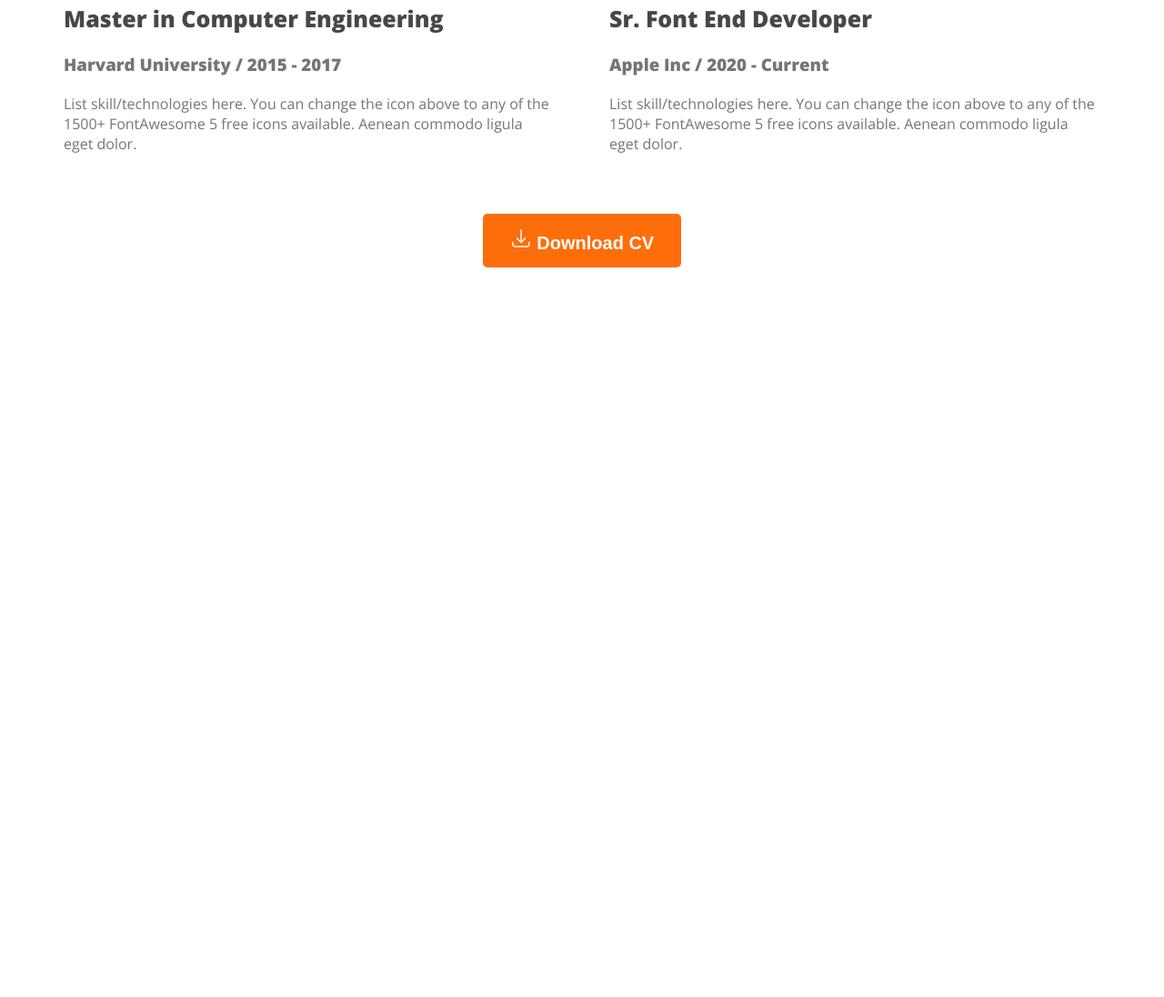
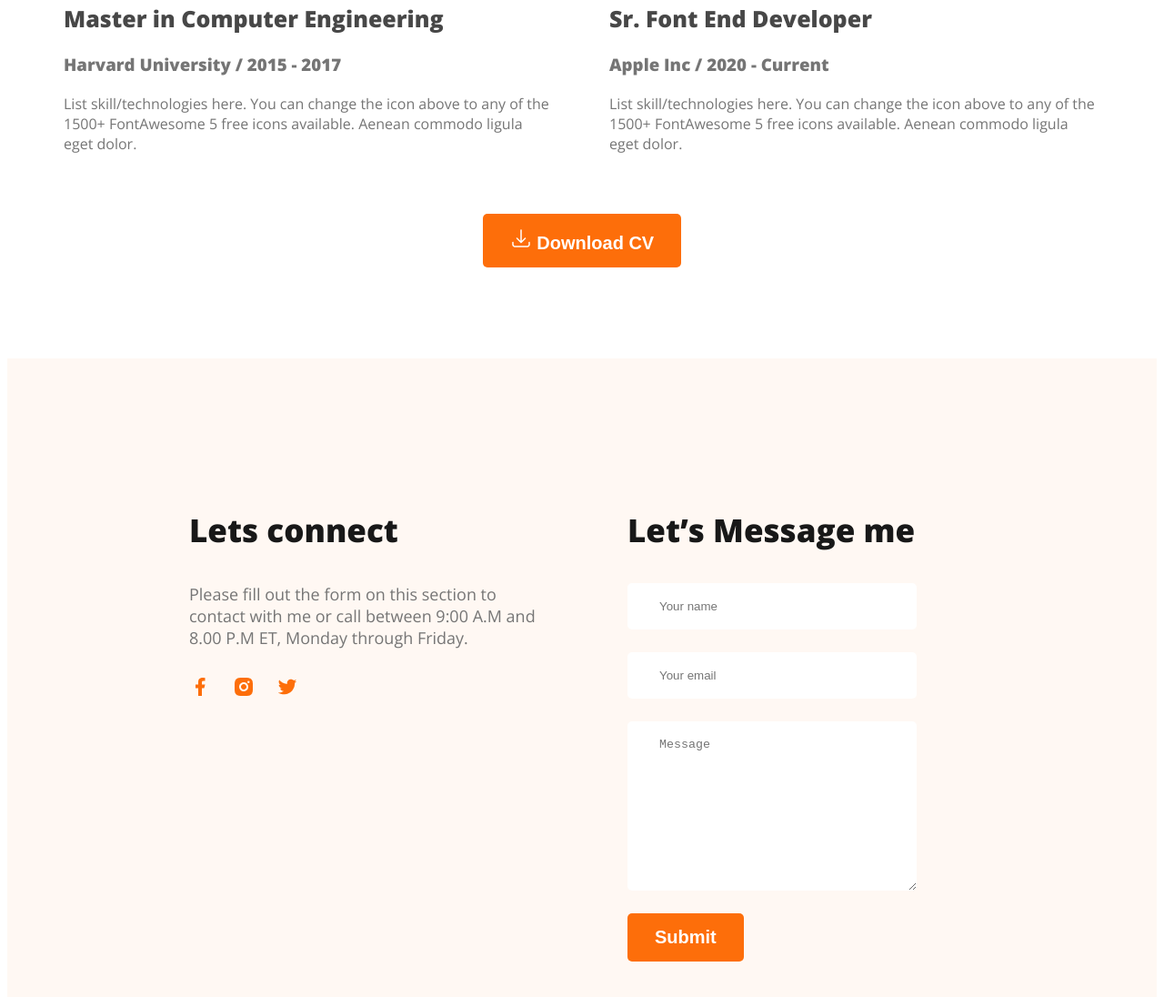
Before and after one commit to Rashed6577/developer-portfolio, a plain HTML site: page index.html in a window 1280 px wide. Shown: the part 2738-3834 px from the top of the page at 91% size. Before the commit the page ends 3040 px from the top, so only its background shows below. Drawn offline with nearby package versions, Linux system fonts and the light colour scheme.

Commit message:
finish fotter

```diff
--- a/index.html
+++ b/index.html
@@ -152,7 +152,24 @@
         </section>
     </main>
     <footer>
-
+        <div class="footer-colum">
+            <h3 class="section-title footer-title">Lets connect</h3>
+            <p id="fs" class="section-description">Please fill out the form on this section to contact with me or call between 9:00 A.M and 8.00 P.M ET, Monday through Friday.</p>
+            <div class="social-link">
+                <img src="images/icons/facebook.png" alt="">
+                <img src="images/icons/insta.png" alt="">
+                <img src="images/icons/twitter.png" alt="">
+            </div>
+        </div>
+        <div class="footer-colum">
+            <h3 class="section-title footer-title">Let’s Message me</h3>
+            <form class="contact" action="">
+                <input type="text" placeholder="Your name">
+                <input type="email" name="" id="" placeholder="Your email">
+                <textarea name="" id="" cols="30" rows="10" placeholder="Message"></textarea>
+                <input class="btn-primary" type="submit" value="Submit">
+            </form>
+        </div>
     </footer>
 </body>
 </html>
--- a/styles/styles.css
+++ b/styles/styles.css
@@ -199,3 +199,37 @@ main section{
     text-align: center;
     margin-top: 50px;
 }
+
+/* footer styles */
+footer{
+    display: flex;
+    gap: 100px;
+    background-color: #FFF8F3;
+    padding: 130px 200px;
+    margin-top: 100px;
+}
+.footer-colum{
+    width: 50%;
+}
+#fs{
+    text-align: left;
+}
+.social-link{
+    display: flex;
+    gap: 24px;
+    margin-top: 30px;
+}
+.footer-title{
+    text-align: left;
+}
+.contact input[type="text"], input[type="email"], textarea{
+    display: block;
+    margin-bottom: 25px;
+    padding: 18px 35px;
+    color: #757575;
+    background-color: #FFF;
+    border: 0;
+    border-radius: 5px;
+    width: 65%;
+
+}
```
